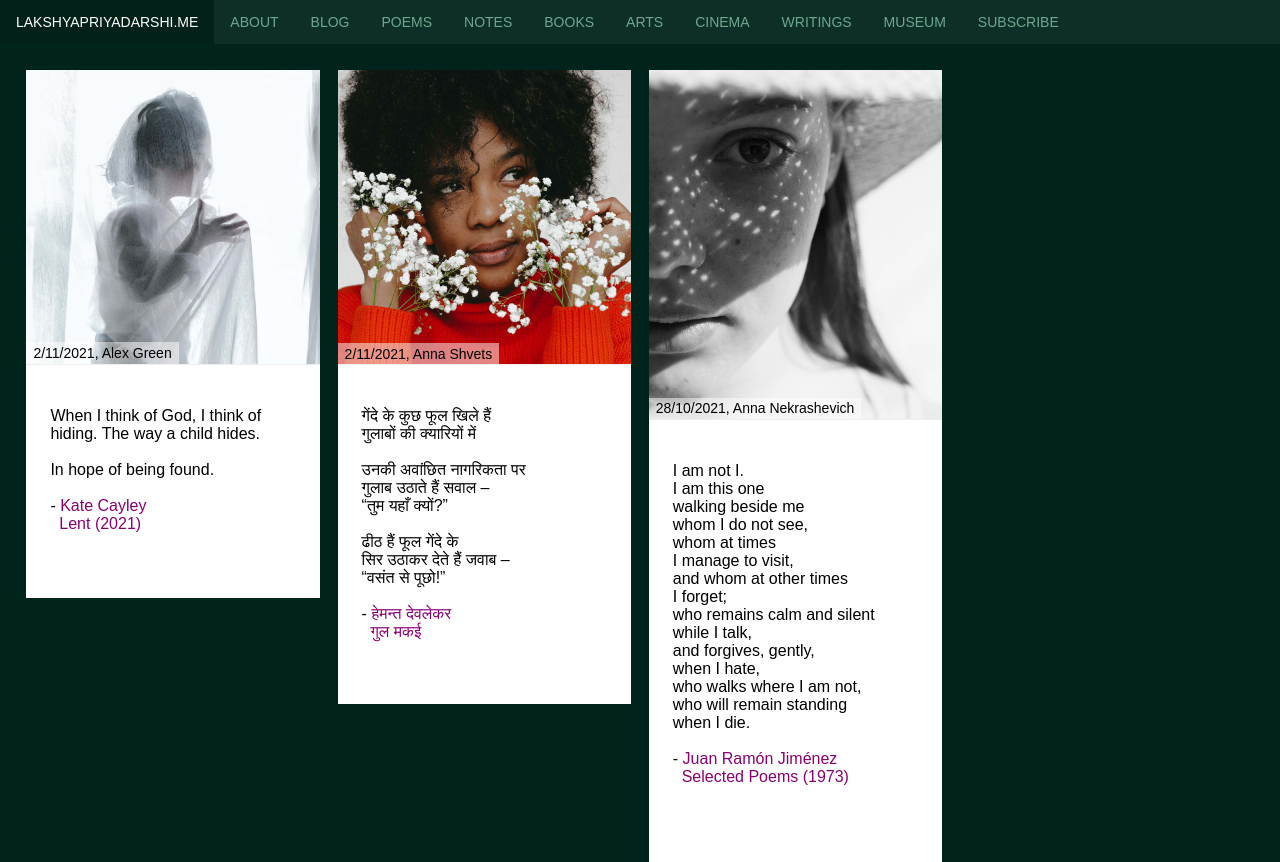
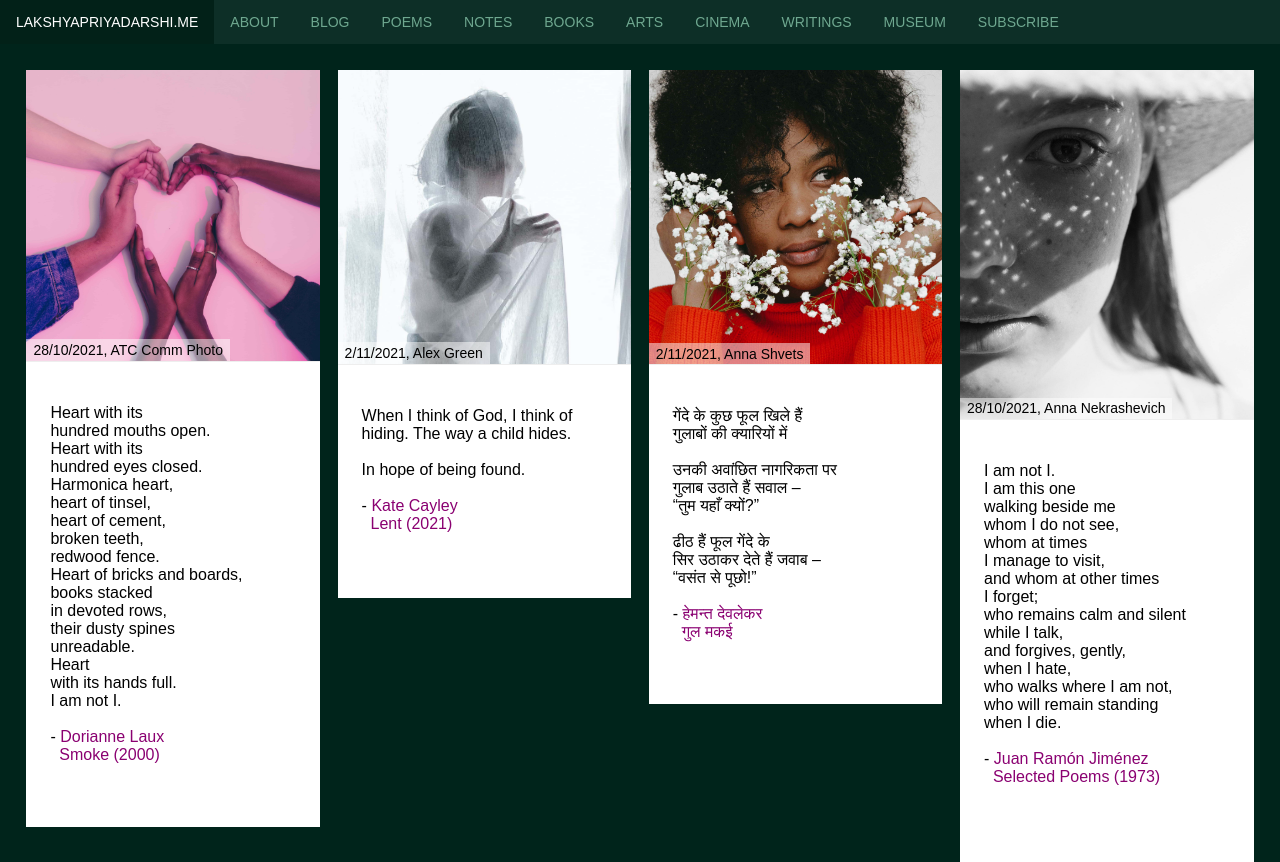
Before and after one commit to lakshyapriyadarshime/lakshyapriyadarshime.github.io, a plain HTML site: page index.html in a window 1280 px wide. Shown: the top 862 px of the page. Drawn offline with Linux system fonts and the light colour scheme.

Commit message:
Adding content

```diff
--- a/index.html
+++ b/index.html
@@ -85,6 +85,79 @@
       <div class="masonry">
 
         <! DYNAMIC STARTS HERE>
+
+
+        <! DYNAMIC STARTS HERE>
+
+
+        <! *************************************************************************************************>
+
+        <! BRICK STARTS HERE>
+        <div class="masonry-brick">
+          <div class="masonry-content">
+            <figure>
+              <img src="assets/images/poems/english/20211102_4.jpg" alt="Heart Hands">
+                <p class="masonry-description">
+
+
+                    <! WRITE CONTENT HERE>
+
+                      <br>
+                      Heart with its<br>
+                      hundred mouths open.<br>
+                      Heart with its<br>
+                      hundred eyes closed.<br>
+                      Harmonica heart,<br>
+                      heart of tinsel,<br>
+                      heart of cement,<br>
+                      broken teeth,<br>
+                      redwood fence.<br>
+                      Heart of bricks and boards,<br>
+                      books stacked<br>
+                      in devoted rows,<br>
+                      their dusty spines<br>
+                      unreadable. <br>
+                      Heart <br>
+                      with its hands full.<br>I am not I.<br><br>
+
+                    <! CONTENT ENDS HERE>
+
+                    <! ATTRIBUTION: WRITE CREATOR HERE>
+                    - <a href="https://www.doriannelaux.net/" loading = "lazy" target="_blank">
+
+                          Dorianne Laux
+
+                      </a><br>
+
+                    <! ATTRIBUTION: WRITE SOURCE HERE>
+                    &nbsp;<a href="https://www.boaeditions.org/products/smoke" target="_blank">
+
+                          Smoke (2000)
+
+                      </a><br>
+                    <! ATTRIBUTION ENDS HERE>
+
+                </p>
+                <! DESCRIPTION ENDS HERE>
+
+              <! FIGURE CAPTION: WRITE DATE AND PHOTOGRAPHER HERE>
+              <figcaption>
+                  <a href="https://www.pexels.com/photo/human-hands-forming-heart-on-white-surface-305530/" target="_blank">
+
+                    28/10/2021, ATC Comm Photo
+
+                  </a>
+              </figcaption>
+              <! FIGURE CAPTION ENDS HERE>
+            </figure>
+
+          </div>
+        </div>
+        <! BRICK ENDS HERE>
+
+        <! *************************************************************************************************>
+
+
 
         <! *************************************************************************************************>
 
```
Also changed, not shown: arts/index.html (+1 -1 lines), poems/english/index.html (+70 -15 lines), assets/images/poems/english/20211102_4.jpg (added).
